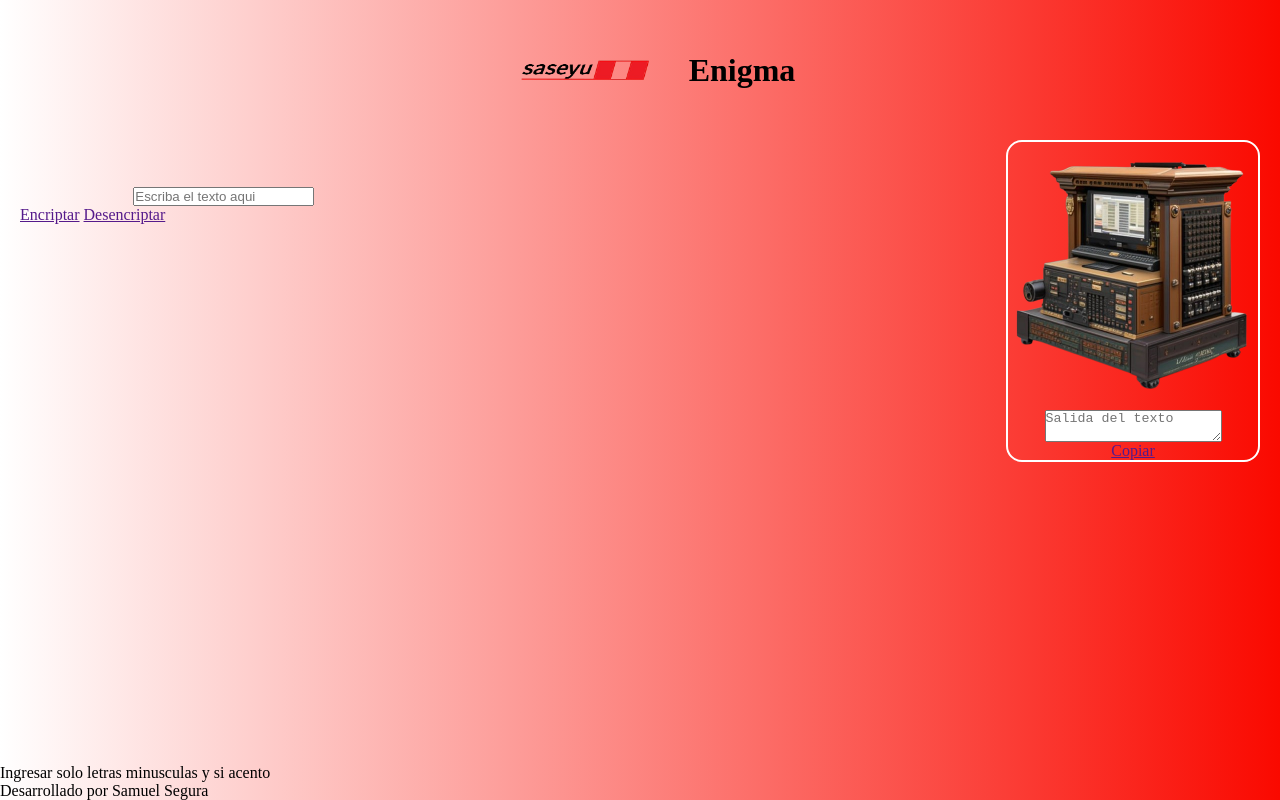
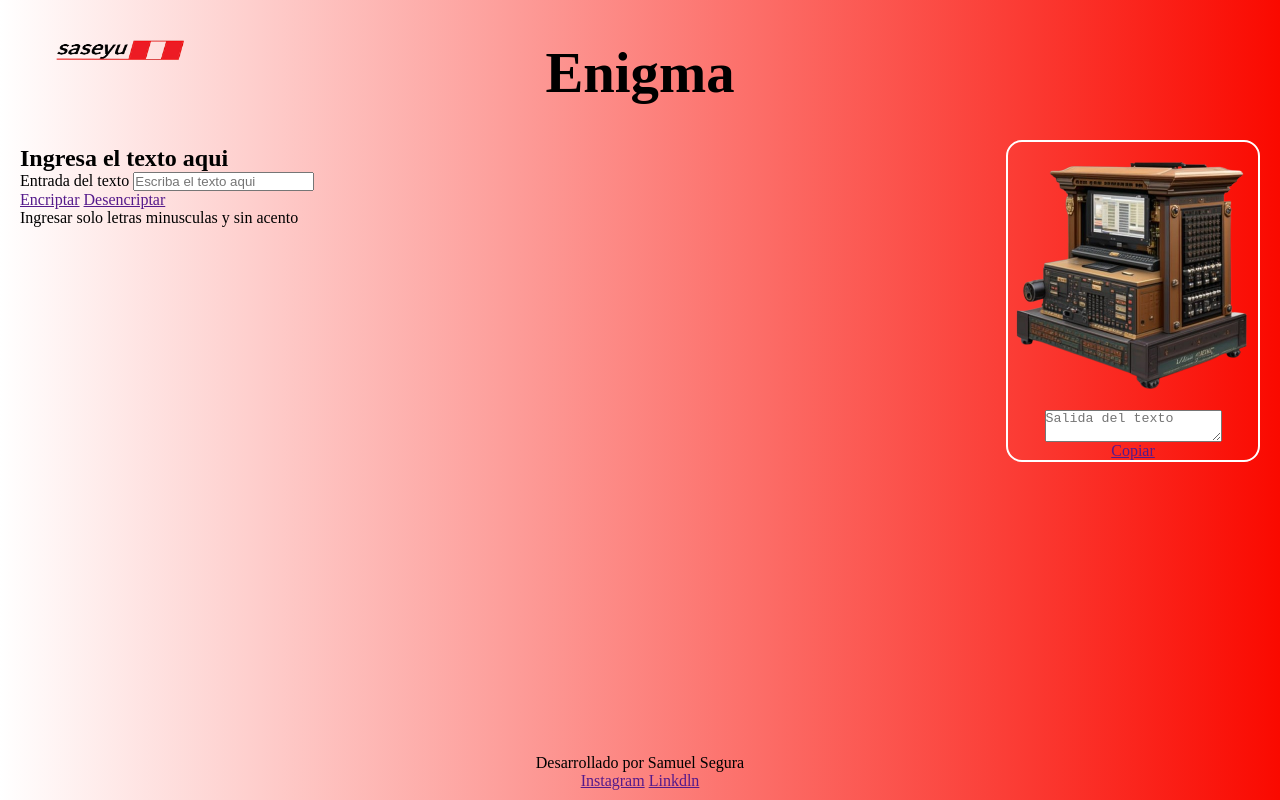
Before and after one commit to SASEYU/encrypto, a plain HTML site: page index.html in a window 1280 px wide. Drawn offline with Linux system fonts and the light colour scheme.

Commit message:
actualiza style

```diff
--- a/index.html
+++ b/index.html
@@ -22,6 +22,8 @@
         </form>
         <a href="">Encriptar</a>
         <a href="">Desencriptar</a>
+        <p>Ingresar solo letras minusculas y sin acento</p>
+
     </main>
     <section>
         <div class="contenedor">
@@ -32,8 +34,10 @@
         </div>
     </section>
     <footer>
-        <p>Ingresar solo letras minusculas y si acento</p>
         <p>Desarrollado por Samuel Segura</p>
+        <a href="">Instagram</a>
+        <a href="">Linkdln</a>
+
     </footer>
 </body>
 
--- a/style.css
+++ b/style.css
@@ -17,21 +17,30 @@ body {
 header{
     color: #000;
     width: 100%;
-    text-align: center;
     padding: 20px 0;
     box-sizing: border-box;
+    display: flex;
+    align-items: center;
+    position: relative;
+
+
 }
 
 header img {
-    vertical-align: middle;
+    position: absolute;
+    left: 20px;
+    top: 0;
 }
 header h1 {
-    display:  inline-block;
-    margin: 0;
-    vertical-align: middle;
+    margin: 20px 0 0 0;
+    font-size: 1.5cm;
+    text-align: center;
+    flex-grow: 1;
+
 }
 
 main {
+    color: #000;
     flex: 1;
     padding: 20px;
     box-sizing: border-box;
@@ -47,6 +56,10 @@ section {
 }
 footer{
     color: #000;
+    text-align: center;
+    padding: 10px 0;
+    box-sizing: border-box;
+
 }
 .contenedor {
     width: 600;
```
